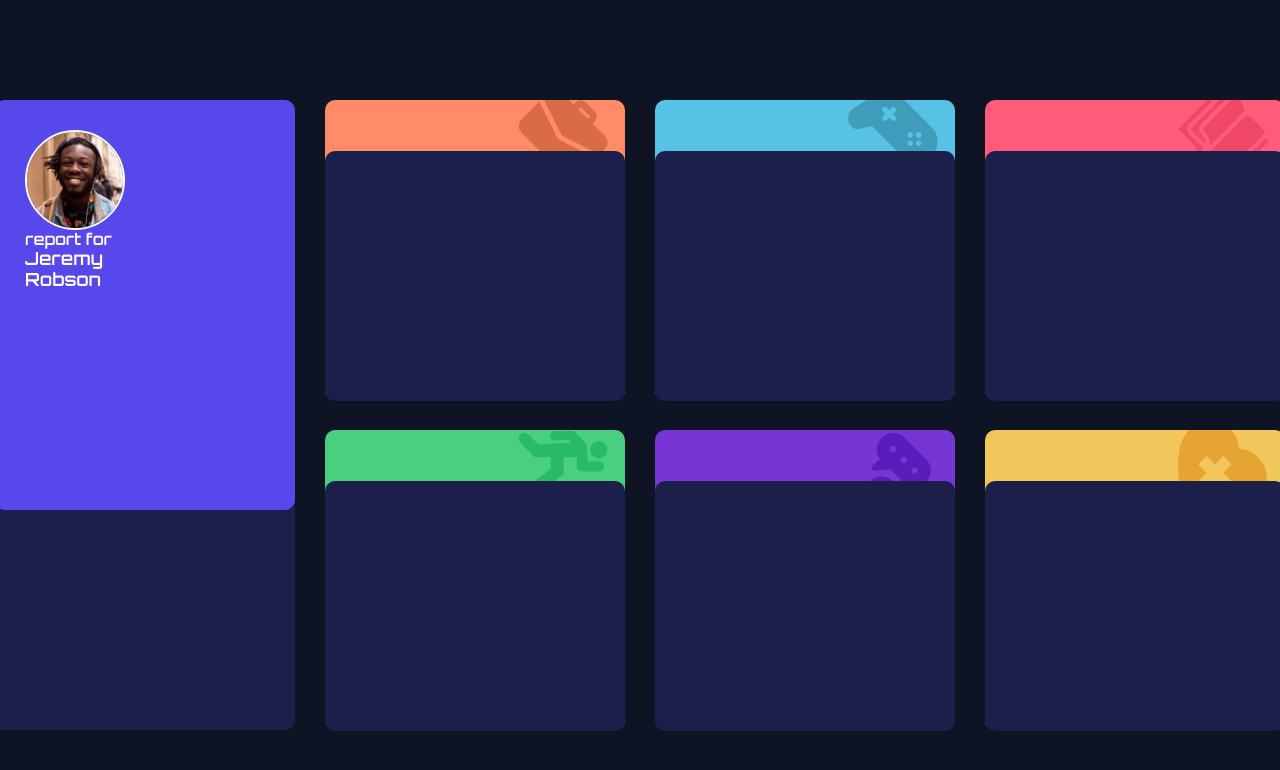
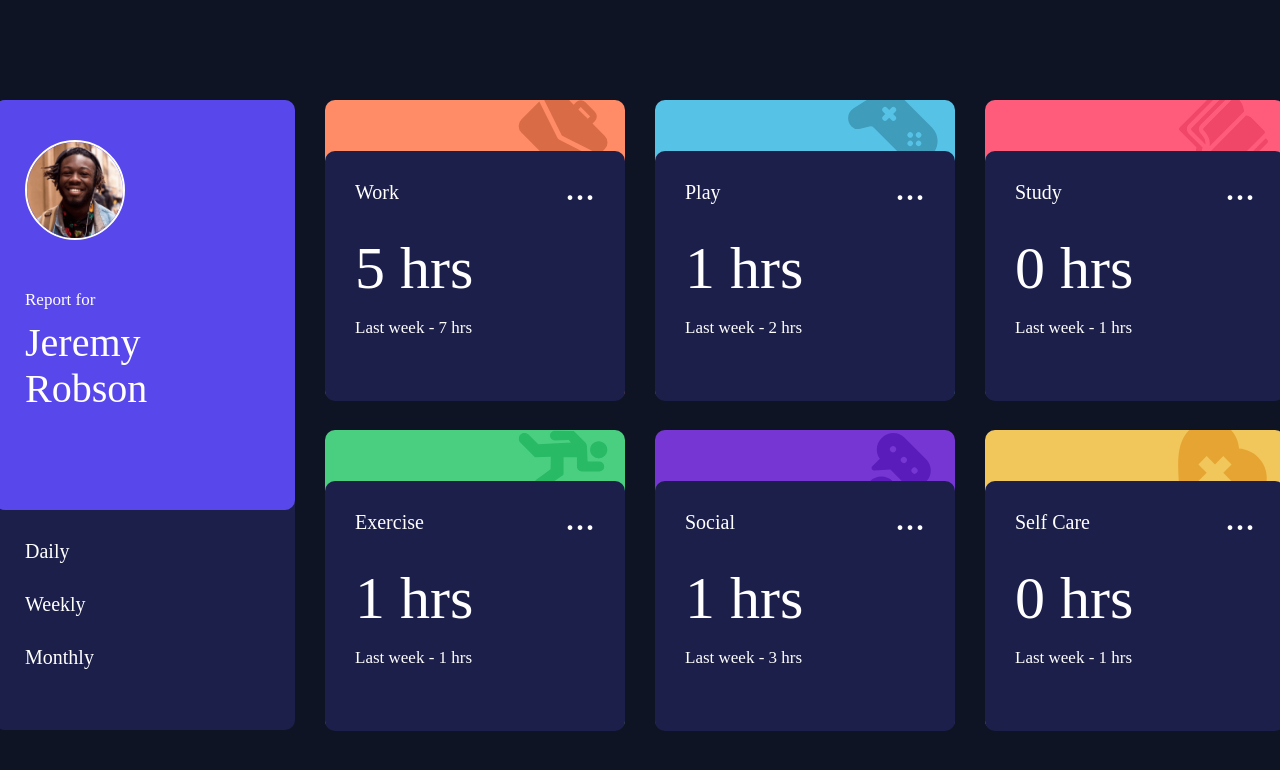
Before and after one commit to CarlosEcheverri2/Dashboar-Control-Tiempo, a plain HTML site: page index.html in a window 1280 px wide. Drawn offline with Linux system fonts and the light colour scheme.

Commit message:
finished desk version

```diff
--- a/css/style.css
+++ b/css/style.css
@@ -90,17 +90,59 @@ body {
 }
 
 .perfil__imagen {
+  margin-top: 10px;
   width: 100px;
   height: 100px;
   border-radius: 50%;
   border: solid 2px white;
 }
 
-.perfil div {
+.perfil__text {
   color: white;
-  font-family: "Orbitron", sans-serif;
+  margin: 50px 0px 10px 0px;
+  font-size: 17px;
 }
 
 .perfil__name {
-  font-size: 18px;
+  margin-top: 0px;
+  font-size: 40px;
+  color: white;
 }
+
+.selector {
+  margin: 30px;
+}
+
+.selector div {
+  color: white;
+  margin-top: 30px;
+  font-size: 20px;
+  cursor: pointer;
+}
+
+.contenido div {
+  color: white;
+  margin-left: 30px;
+}
+
+.contenido__title {
+  font-size: 20px;
+  margin-top: 30px;
+}
+
+.contenido__time {
+  font-size: 60px;
+  margin-top: 30px;
+}
+
+.contenido__last {
+  font-size: 17px;
+  margin-top: 15px;
+}
+
+.contenido__point {
+  font-size: 40px;
+  position: absolute;
+  top: 5%;
+  left: 70%;
+}
--- a/index.html
+++ b/index.html
@@ -8,8 +8,8 @@
   <link rel="stylesheet" href="css/style.css">
   <title>Frontend Mentor | Time tracking dashboard</title>
   <link rel="preconnect" href="https://fonts.googleapis.com">
-<link rel="preconnect" href="https://fonts.gstatic.com" crossorigin>
-<link href="https://fonts.googleapis.com/css2?family=Orbitron:wght@600&display=swap" rel="stylesheet">
+  <link rel="preconnect" href="https://fonts.gstatic.com" crossorigin>
+  <link href="https://fonts.googleapis.com/css2?family=Orbitron:wght@600&display=swap" rel="stylesheet">
   <style>
     .attribution { font-size: 11px; text-align: center; }
     .attribution a { color: hsl(228, 45%, 44%); }
@@ -22,43 +22,65 @@
         <div class="perfil__imagen">
           <img src="images/image-jeremy.png" alt=jeremy">
         </div>
-        <div> report for</div>
+        <div class="perfil__text"> Report for</div>
         <div class="perfil__name">
           Jeremy
           <br>
           Robson
         </div>
-        <div></div>
+      </div>
+      <div class="selector">
+        <div class="daily">Daily</div>
+        <div class= "weekly">Weekly</div>
+        <div class="monthly">Monthly</div>
       </div>
     </div>
     <div class="item">
       <div class="contenido">
-
+        <div class="contenido__title"></div>
+        <div class="contenido__time"></div>
+        <div class="contenido__last"></div>
+        <div class="contenido__point">...</div>
       </div>
     </div>
     <div class="item">
       <div class="contenido">
-
+        <div class="contenido__title"></div>
+        <div class="contenido__time"></div>
+        <div class="contenido__last"></div>
+        <div class="contenido__point">...</div>
       </div>
     </div>
     <div class="item">
       <div class="contenido">
-
+        <div class="contenido__title"></div>
+        <div class="contenido__time"></div>
+        <div class="contenido__last"></div>
+        <div class="contenido__point">...</div>
       </div>
     </div>
     <div class="item">
       <div class="contenido">
-
+        <div class="contenido__title"></div>
+        <div class="contenido__time"></div>
+        <div class="contenido__last"></div>
+        <div class="contenido__point">...</div>
       </div>
     </div>
     <div class="item">
       <div class="contenido">
-
+        <div class="contenido__title"></div>
+        <div class="contenido__time"></div>
+        <div class="contenido__last"></div>
+        <div class="contenido__point">...</div>
       </div>
     </div>
     <div class="item">
       <div class="contenido">
-
+        <div class="contenido__title"></div>
+        <div class="contenido__time"></div>
+        <div class="contenido__last"></div>
+        <div class="contenido__point">...</div>
       </div>
     </div>
   </div>
--- a/js/logic.js
+++ b/js/logic.js
@@ -0,0 +1,73 @@
+const $selector = document.querySelector(".selector")
+let dataJson
+
+
+const paint =  (res,time) => {
+    console.log("entre")
+    console.log(time)
+    $contenido = document.querySelectorAll(".contenido")
+    let conteo = 0
+    /*debemos de montar un case validando el nombre de la clase*/
+
+    switch(time){
+        case "daily":
+            res.forEach(item => {
+                let contenedor = $contenido[conteo]
+                conteo ++
+                contenedor.children[0].innerHTML = `${item.title}`
+                contenedor.children[1].innerHTML = `${item.timeframes.daily.current} hrs`
+                contenedor.children[2].innerHTML = `Last week - ${item.timeframes.daily.previous} hrs`
+            });
+        break
+
+        case "weekly":
+            res.forEach(item => {
+                let contenedor = $contenido[conteo]
+                conteo ++
+                contenedor.children[0].innerHTML = `${item.title}`
+                contenedor.children[1].innerHTML = `${item.timeframes.weekly.current} hrs`
+                contenedor.children[2].innerHTML = `Last week - ${item.timeframes.weekly.previous} hrs`
+            });
+        break
+
+        case "monthly":
+            res.forEach(item => {
+                let contenedor = $contenido[conteo]
+                conteo ++
+                contenedor.children[0].innerHTML = `${item.title}`
+                contenedor.children[1].innerHTML = `${item.timeframes.monthly.current} hrs`
+                contenedor.children[2].innerHTML = `Last week - ${item.timeframes.monthly.previous} hrs`
+            });
+        break
+    }
+
+}
+
+const changePaint = (e) =>{
+    let clase = e.target
+    console.log("pase")
+    paint (dataJson,clase.className)
+}
+
+fetch("data.json").then(
+    (res) => {
+        if(res.ok){
+            return res.json()
+        }
+        else{
+            Promise.reject(res)
+        }
+    }
+).then(
+    (res)=>{
+        const ini = "daily"
+        paint(res,ini)
+        dataJson = res
+    }
+)/*.catch(
+    (res) => {
+        console.log("algo salio mal")
+    }
+)*/
+
+$selector.addEventListener("click",changePaint)
```
